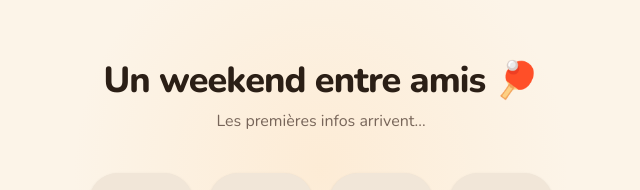
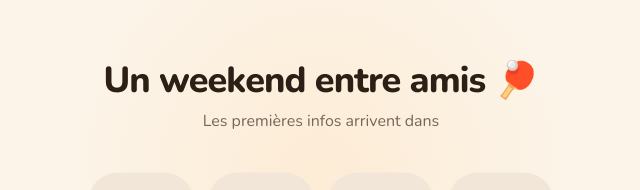
Before and after one commit to ArnaudBru/weekend-pongistes-2026, a Next.js app: page / in a window 1280 px wide. Shown: the part 229-419 px from the top of the page, without its empty margins (319-959 px from the left). Built offline with nearby package versions, Linux system fonts and the light colour scheme.

Commit message:
fix: update text to indicate info arrival timing
Co-authored-by: ArnaudBru <26165930+ArnaudBru@users.noreply.github.com>

```diff
--- a/app/page.tsx
+++ b/app/page.tsx
@@ -17,7 +17,7 @@ export default function Page() {
             Un weekend entre amis 🏓
           </h1>
           <p className="text-base text-muted-foreground font-medium">
-            Les premières infos arrivent...
+            Les premières infos arrivent dans
           </p>
         </div>
 
```
